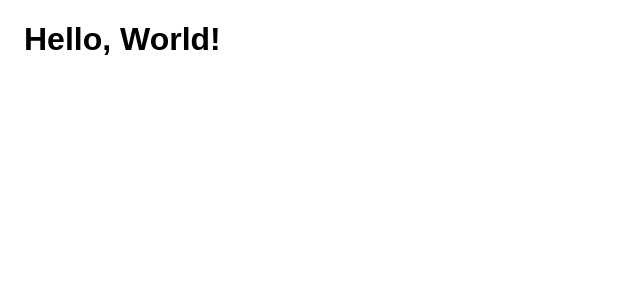
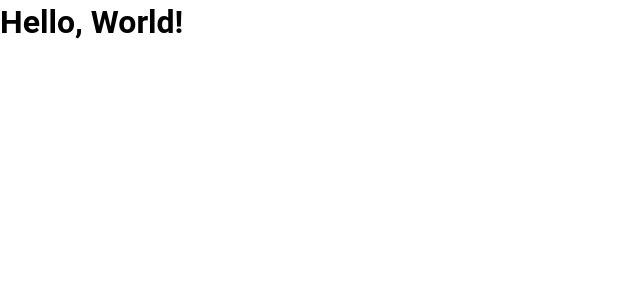
Before and after one commit to cchanyu/CCPortfolio, a React app: page / in a window 1280 px wide. Shown: the top 300 px of the page, without its empty margins (0-640 px from the left). Built offline with nearby package versions, Linux system fonts and the light colour scheme.

Commit message:
scss default

```diff
--- a/src/App.scss
+++ b/src/App.scss
@@ -1,4 +1,49 @@
-.App {
-    margin: 1rem;
+/* Resetting All the Default Settings */
+* {
+    box-sizing: border-box;
+    margin: 0;
+    padding: 0;
+}
+
+/* Overall Settings */
+body {
+    font-family: 'Roboto', sans-serif;
+    line-height: 1.4;
+}
+
+a {
+    text-decoration: none;
+}
+
+p {
+    margin: 0.75rem 0;
+}
+
+i {
+    margin-right: 5px;
+}
+
+
+.app {
+    margin: 0;
     font-family: Arial, Helvetica, sans-serif;
+
+    &__fetch {
+        padding: 1rem;
+        border-radius: 5px;
+        border: 1px solid lightgray;
+        color: gray;
+        background: white;
+        margin: 1rem;
+
+        &:hover {
+            background: lightgray;
+        }
+    }
+
+    &__container {
+        display: flex;
+        flex-direction: column;
+        margin: 1rem;
+    }
 }
```
